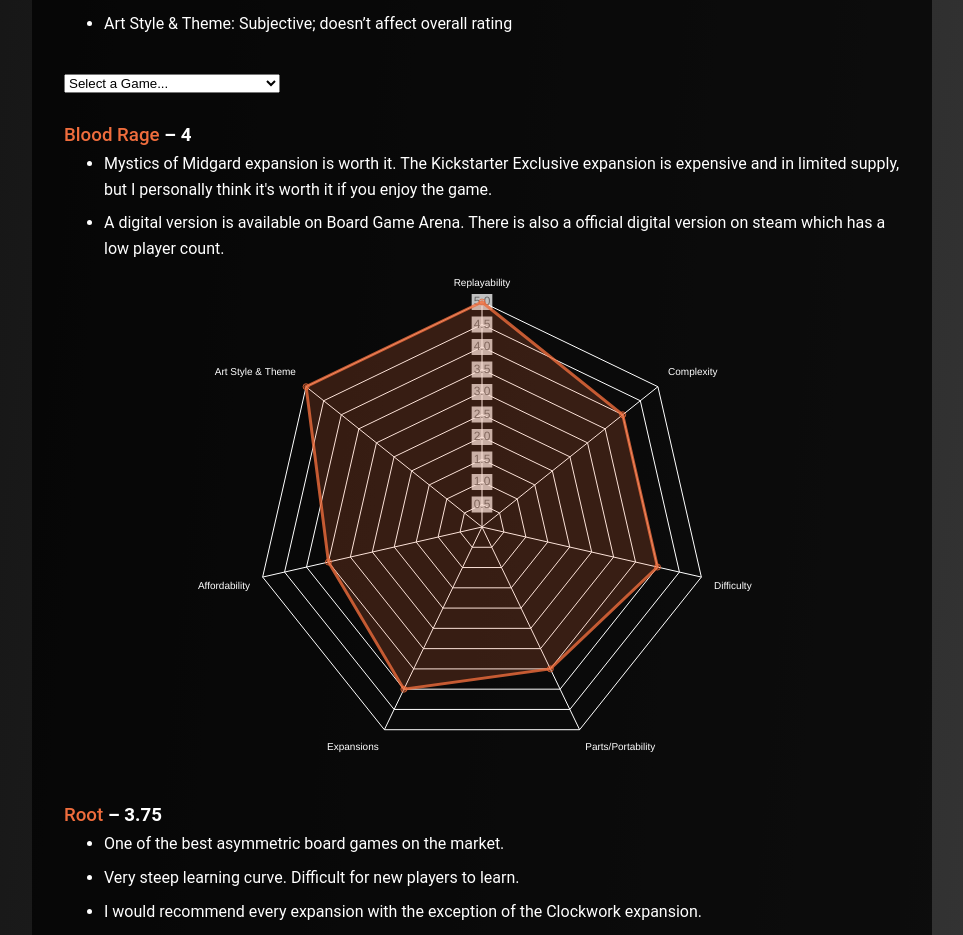
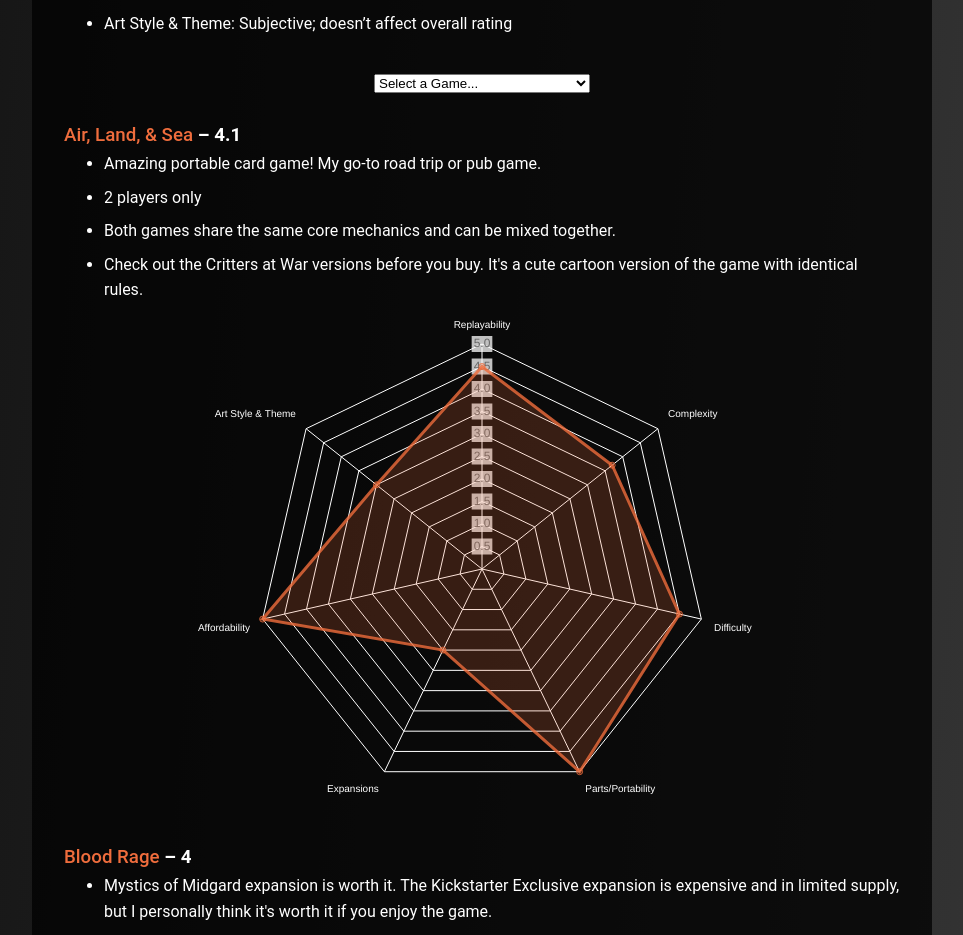
Before and after one commit to NMGIS/NMGIS.github.io, a React (Vite) app: page /boardgames in a window 1280 px wide. Shown: the part 703-1638 px from the top of the page, without its empty margins (158-1121 px from the left). Built offline with nearby package versions, Linux system fonts and the light colour scheme.

Commit message:
BoardGames sort, new games

```diff
--- a/src/components/BoardGames.jsx
+++ b/src/components/BoardGames.jsx
@@ -1,14 +1,15 @@
+import React, { useRef, useState, useEffect } from 'react';
 import { boardGames } from '../data/boardGameData';
 import RadarChart from './RadarChart';
-import React, { useRef, useState, useEffect } from 'react';
-
-
 
 const BoardGames = () => {
   const boardGamesRef = useRef(null);
   const [showBackToTop, setShowBackToTop] = useState(false);
-  const refs = useRef(boardGames.map(() => React.createRef()));
   const [selectedIndex, setSelectedIndex] = useState('');
+
+  // Sort games by score
+  const sortedGames = [...boardGames].sort((a, b) => b.score - a.score);
+  const refs = useRef(sortedGames.map(() => React.createRef()));
 
   useEffect(() => {
     const handleScroll = () => {
@@ -27,18 +28,19 @@
         <h1 style={{ textAlign: 'center' }}>Board Game Ratings</h1>
         <br />
         <p>A score of 1 is lowest, 5 is highest. Here's what each category means:</p>
-        <br/>
+        <br />
         <ul>
           <li>Replayability: How often you’ll play it again</li>
           <li>Complexity: Rules depth and mechanical challenge</li>
-          <li>Difficulty: Learning curve or ease of access</li>
+          <li>Difficulty: Learning curve or ease of access (lower scores = very difficult or easy)</li>
           <li>Parts/Portability: Setup, cleanup, and travel friendliness</li>
           <li>Expansions: Quality or necessity of expansions</li>
           <li>Affordability: Value for cost</li>
           <li>Art Style & Theme: Subjective; doesn’t affect overall rating</li>
         </ul>
-        <br/>
-        <p><select
+        <br />
+        <p style={{ textAlign: 'center' }}>
+          <select
             value={selectedIndex}
             onChange={(e) => {
               const index = e.target.value;
@@ -49,20 +51,20 @@
             }}
           >
             <option value="">Select a Game...</option>
-            {boardGames
-              .map((game, index) => ({ ...game, index }))
-              .sort((a, b) => b.score - a.score)
-              .map((game) => (
-                <option key={game.index} value={game.index}>
-                  {game.name} – {game.score}
-                </option>
-              ))}
-          </select></p>
-        <br/>
-        {boardGames.map((game, idx) => (
+            {sortedGames.map((game, index) => (
+              <option key={index} value={index}>
+                {game.name} – {game.score}
+              </option>
+            ))}
+          </select>
+        </p>
+        <br />
+        {sortedGames.map((game, idx) => (
           <div className="board-game" key={idx} ref={refs.current[idx]} style={{ marginBottom: '2rem' }}>
             <h3>
-              <a href={game.url} target="_blank" rel="noopener noreferrer">{game.name}</a> – {game.score}
+              <a href={game.url} target="_blank" rel="noopener noreferrer">
+                {game.name}
+              </a> – {game.score}
             </h3>
             <ul>
               {game.notes.map((note, i) => (
@@ -89,7 +91,7 @@
             cursor: 'pointer',
             boxShadow: '0 4px 8px rgba(0,0,0,0.3)',
             zIndex: 1000,
-            fontWeight: 'bold'
+            fontWeight: 'bold',
           }}
         >
           Back to Top
--- a/src/data/boardGameData.js
+++ b/src/data/boardGameData.js
@@ -1,7 +1,6 @@
-export const boardGames = [
+const boardGames = [
   {
     name: "Blood Rage",
-    score: 4.0,
     url: "https://www.cmon.com/products/blood-rage/",
     notes: [
       "Mystics of Midgard expansion is worth it. The Kickstarter Exclusive expansion is expensive and in limited supply, but I personally think it's worth it if you enjoy the game.",
@@ -13,7 +12,6 @@
   },
   {
     name: "Root",
-    score: 3.75,
     url: "https://ledergames.com/products/root-a-game-of-woodland-might-and-right",
     notes: [
       "One of the best asymmetric board games on the market.",
@@ -27,7 +25,6 @@
   },
   {
     name: "Overboss",
-    score: 4.0,
     url: "https://www.brotherwisegames.com/overboss",
     notes: [
       "Winning requires some degree of luck.",
@@ -40,7 +37,6 @@
   },
   {
     name: "Air, Land, & Sea",
-    score: 4.1,
     url: "https://www.arcanewonders.com/product/air-land-sea/",
     notes: [
       "Amazing portable card game! My go-to road trip or pub game.",
@@ -54,7 +50,6 @@
   },
   {
     name: "Boss Monster",
-    score: 3.8,
     url: "https://www.brotherwisegames.com/boss-monster",
     notes: [
       "My Nieces and Nephews' all-time favorite board game.",
@@ -67,7 +62,6 @@
   },
   {
     name: "Here to Slay",
-    score: 3.3,
     url: "",
     notes: [
       "My Nieces and Nephews' 2nd favorite board game.",
@@ -79,7 +73,6 @@
   },
   {
     name: "Star Realms",
-    score: 3.2,
     url: "https://www.starrealms.com/",
     notes: [
       "Both games share the core mechanics, but have different themes.",
@@ -92,7 +85,6 @@
   },
   {
     name: "Minecraft",
-    score: 3.6,
     url: "https://www.ravensburger.us/discover/games/minecraft/index.html",
     notes: [
       "Piece heavy, with a long setup time",
@@ -104,7 +96,6 @@
   },
   {
     name: "Dumb Ways to Die",
-    score: 2.6,
     url: "https://dwtd.spinmaster.com/",
     notes: [
 
@@ -114,7 +105,6 @@
   },
   {
     name: "Doomlings",
-    score: 3.4,
     url: "https://doomlings.com/",
     notes: [
       "Tallying final score is time consuming and could be difficult for some players.",
@@ -125,7 +115,6 @@
   },
   {
     name: "Unstable Unicorns",
-    score: 2.9,
     url: "https://www.unstablegames.com/products/unstable-unicorns?variant=19577791466279",
     notes: [
 
@@ -135,7 +124,6 @@
   },
   {
     name: "One Night Ultimate Werewolf",
-    score: 3.0,
     url: "https://beziergames.com/products/one-night-ultimate-werewolf",
     notes: [
       "Great social deduction game. Similar to the party game and psychology experiment Mafia",
@@ -148,7 +136,6 @@
   },
   {
     name: "Battle of the Bards",
-    score: 2.8,
     url: "https://impsandmonsters.com/shop/merch/games/battle-of-the-bards/",
     notes: [
       "Doesn't have expansions, but doesn't necessarily need it.",
@@ -159,7 +146,6 @@
   },
   {
     name: "Kabuto Sumo",
-    score: 3.1,
     url: "https://www.allplay.com/board-games/kabuto-sumo/",
     notes: [
       "Very little strategizing or planning required.",
@@ -171,7 +157,6 @@
   },
   {
     name: "Hive",
-    score: 3.7,
     url: "https://www.gen42.com/games/hive",
     notes: [
       "My second favorite road trip game.",
@@ -184,7 +169,6 @@
   },
   {
     name: "Happy Little Dinosaurs",
-    score: 2.9,
     url: "https://www.unstablegames.com/products/happy-little-dinosaurs-base-game?variant=19577791500278",
     notes: [
       "I haven't played the expansions, but the base game wasn't attractive enough for me to want to buy more of this game.",
@@ -195,7 +179,6 @@
   },
   {
     name: "Unearth",
-    score: 3.2,
     url: "https://www.brotherwisegames.com/unearth",
     notes: [
 
@@ -205,7 +188,6 @@
   },
   {
     name: "Summoner Wars",
-    score: 3.7,
     url: "https://www.plaidhatgames.com/board-games/summoner-wars/",
     notes: [
       "2 player duel deck builder",
@@ -219,7 +201,6 @@
   },
   {
     name: "Tigris & Euphrates",
-    score: 3.5,
     url: "https://boardgamegeek.com/boardgame/42/tigris-euphrates",
     notes: [
       "I've only played the digital version on BGA",
@@ -233,7 +214,6 @@
   },
   {
     name: "Tsuro",
-    score: 3.3,
     url: "https://boardgamegeek.com/boardgame/16992/tsuro",
     notes: [
       "Simple to learn yet rich in replay value, this game captivates players from the very first round."
@@ -243,7 +223,6 @@
   },
   {
     name: "Command of Nature",
-    score: 3.5,
     url: "https://boardgamegeek.com/boardgame/390422/command-of-nature",
     notes: [
       "A deckbuilder that holds its own among the top games in the genre.",
@@ -252,4 +231,35 @@
     youtube: [],
     ratings: [4.2, 3.8, 4.0, 3.8, 3.0, 3.0, 3.0]
   },
+  {
+    name: "Hideous Abominations",
+    url: "https://tettixgames.com/products/hideous-abomination-2nd-edition",
+    notes: [
+      "Tile-laying game for 2-6 people",
+      "Games can be shorter than expected",
+      "Scoring can be tedious",
+      "Quick and easy"
+    ],
+    youtube: [],
+    ratings: [3.0, 2.8, 4.0, 4.0, 2.5, 4.5, 3.8]
+  },
+  {
+    name: "Matcha",
+    url: "https://boardgamegeek.com/boardgame/166107/matcha",
+    notes: [
+      "A light card game for two players that lasts 15-20 minutes",
+      "Can be solved/counted?",
+      "Limited strategies",
+    ],
+    youtube: [],
+    ratings: [3.0, 2.8, 4.0, 4.5, 0, 4.5, 2.0]
+  },
 ];
+
+// Auto-calculate score
+boardGames.forEach(game => {
+  const avg = game.ratings.slice(0, 6).reduce((sum, val) => sum + val, 0) / 6;
+  game.score = Number(avg.toFixed(1));
+});
+
+export { boardGames };
```
